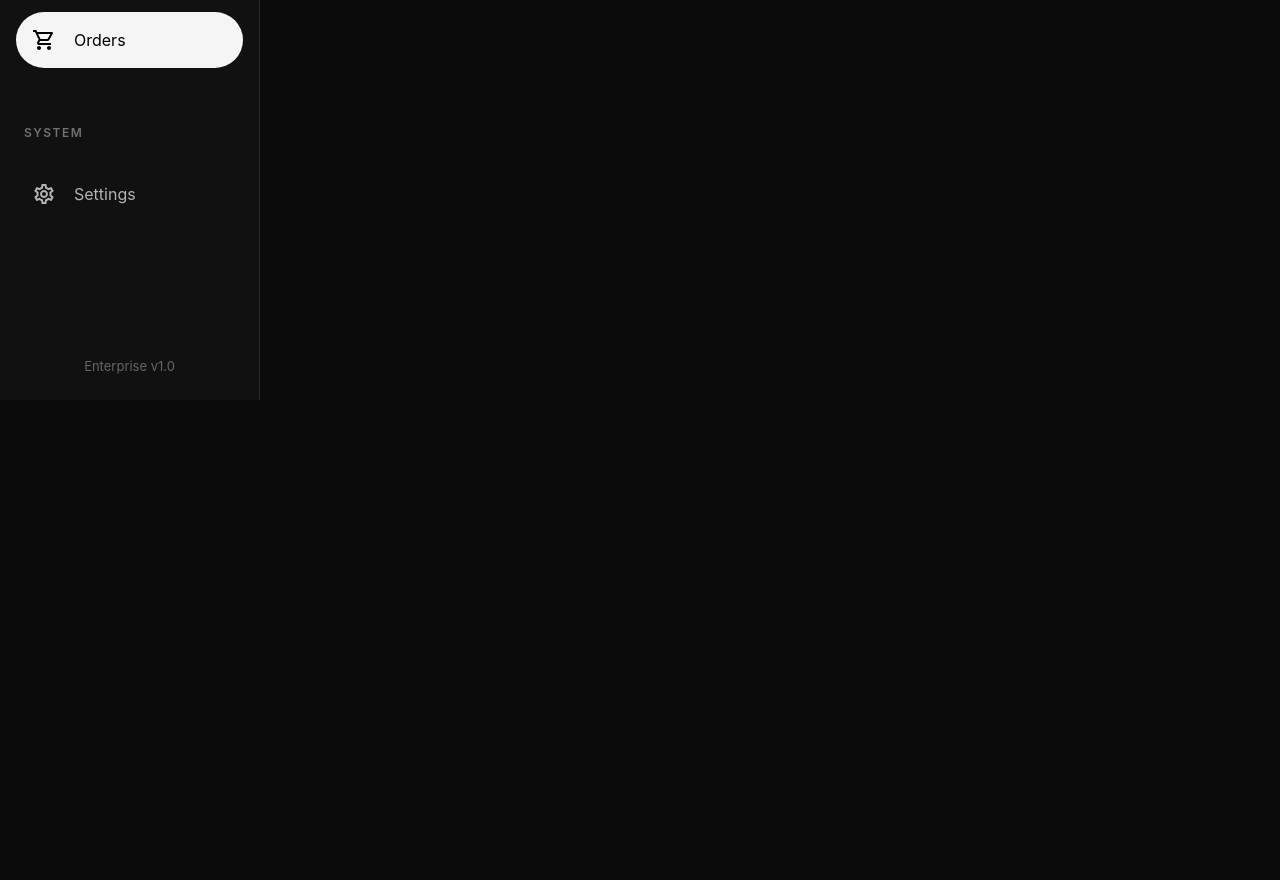
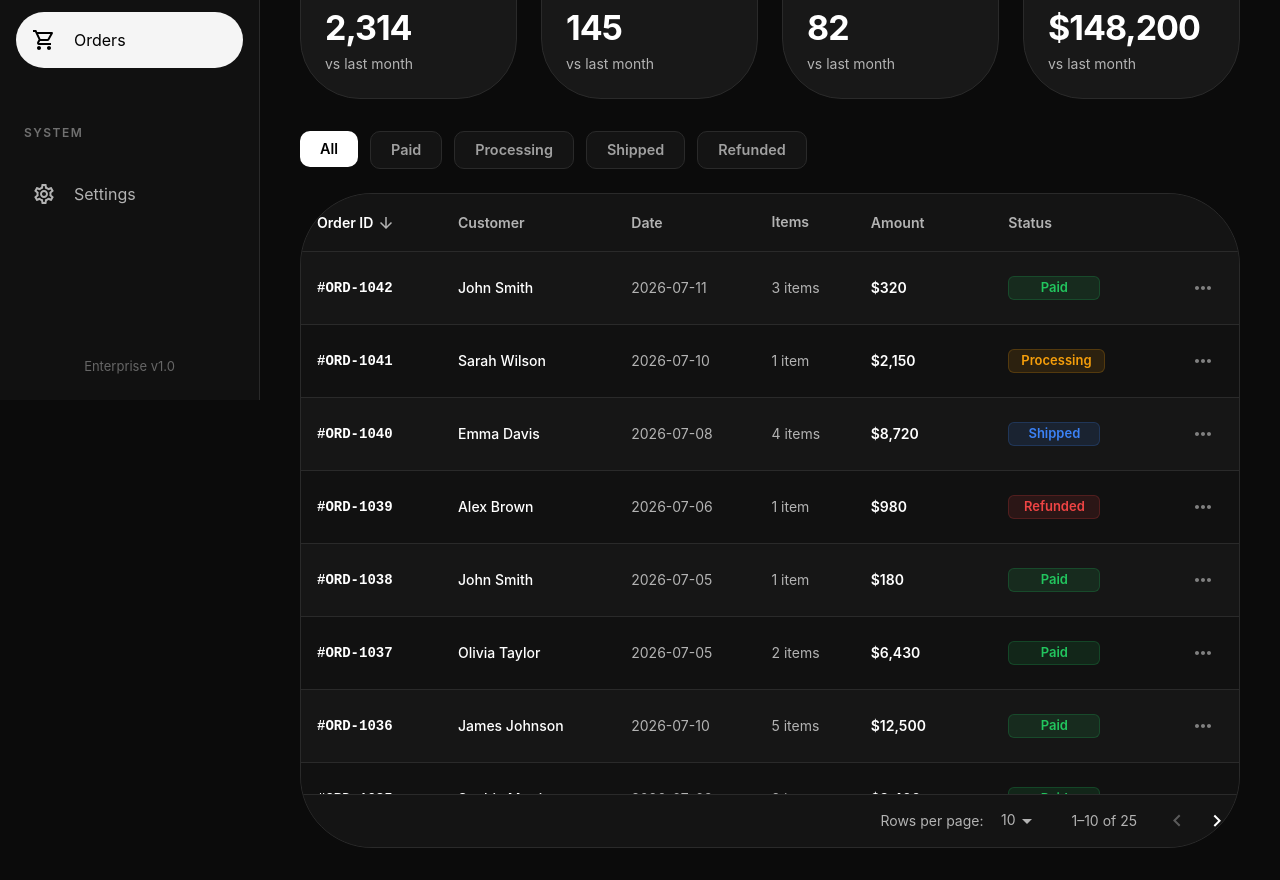
Before and after one commit to sourodeepsaha2/enterprise-dashboard, a React (Vite) app: page /orders in a window 1280 px wide. Shown: the part 400-1280 px from the top of the page. Before the commit the page ends 800 px from the top, so only its background shows below. Built offline with nearby package versions, Linux system fonts and the light colour scheme.

Commit message:
feat: orchestrate orders page state and routing

```diff
--- a/src/pages/Orders/Orders.jsx
+++ b/src/pages/Orders/Orders.jsx
@@ -1,12 +1,154 @@
+import { useState, useMemo } from "react";
+
 import MainLayout from "../../components/layout/MainLayout";
-import { Typography } from "@mui/material";
+import SectionCard from "../../components/ui/SectionCard";
+
+import OrdersHeader from "./OrdersHeader";
+import OrdersStats from "./OrdersStats";
+import OrdersFilters from "./OrdersFilters";
+import OrdersTable from "./OrdersTable";
+import OrderDrawer from "./OrderDrawer";
+
+import ordersData from "../../data/ordersData";
 
 const Orders = () => {
+  const [ordersList, setOrdersList] = useState(ordersData);
+  const [searchQuery, setSearchQuery] = useState("");
+  const [selectedFilter, setSelectedFilter] = useState("All");
+  const [sortField, setSortField] = useState("id");
+  const [sortOrder, setSortOrder] = useState("desc");
+  const [page, setPage] = useState(0);
+  const [rowsPerPage, setRowsPerPage] = useState(10);
+  const [selectedOrderId, setSelectedOrderId] = useState(null);
+  const [drawerOpen, setDrawerOpen] = useState(false);
+
+  const handleSearchChange = (query) => {
+    setSearchQuery(query);
+    setPage(0);
+  };
+
+  const handleFilterChange = (filter) => {
+    setSelectedFilter(filter);
+    setPage(0);
+  };
+
+  const handleSort = (field) => {
+    const isAsc = sortField === field && sortOrder === "asc";
+    setSortOrder(isAsc ? "desc" : "asc");
+    setSortField(field);
+  };
+
+  const handleOrderClick = (order) => {
+    setSelectedOrderId(order.id);
+    setDrawerOpen(true);
+  };
+
+  const handleCloseDrawer = () => {
+    setDrawerOpen(false);
+  };
+
+  const handleUpdateOrder = (updatedOrder) => {
+    setOrdersList((prevList) =>
+      prevList.map((o) => (o.id === updatedOrder.id ? updatedOrder : o))
+    );
+  };
+
+  const selectedOrder = useMemo(() => {
+    return ordersList.find((o) => o.id === selectedOrderId) || null;
+  }, [ordersList, selectedOrderId]);
+
+  const handlePageChange = (event, newPage) => {
+    setPage(newPage);
+  };
+
+  const handleRowsPerPageChange = (event) => {
+    setRowsPerPage(parseInt(event.target.value, 10));
+    setPage(0);
+  };
+
+  const filteredAndSortedOrders = useMemo(() => {
+    let result = [...ordersList];
+
+    // 1. Status Filter
+    if (selectedFilter !== "All") {
+      result = result.filter(
+        (o) => o.status.toLowerCase() === selectedFilter.toLowerCase()
+      );
+    }
+
+    // 2. Search Query (ID, Customer Name)
+    if (searchQuery.trim()) {
+      const query = searchQuery.toLowerCase();
+      result = result.filter(
+        (o) =>
+          o.id.toLowerCase().includes(query) ||
+          o.customerName.toLowerCase().includes(query) ||
+          o.customerEmail.toLowerCase().includes(query)
+      );
+    }
+
+    // 3. Sorting
+    result.sort((a, b) => {
+      let aVal = a[sortField];
+      let bVal = b[sortField];
+
+      if (typeof aVal === "string") {
+        return sortOrder === "asc"
+          ? aVal.localeCompare(bVal)
+          : bVal.localeCompare(aVal);
+      }
+
+      if (typeof aVal === "number") {
+        return sortOrder === "asc" ? aVal - bVal : bVal - aVal;
+      }
+
+      return 0;
+    });
+
+    return result;
+  }, [ordersList, selectedFilter, searchQuery, sortField, sortOrder]);
+
+  const visibleOrders = useMemo(() => {
+    const startIndex = page * rowsPerPage;
+    return filteredAndSortedOrders.slice(startIndex, startIndex + rowsPerPage);
+  }, [filteredAndSortedOrders, page, rowsPerPage]);
+
   return (
     <MainLayout>
-      <Typography variant="h3">
-        Orders
-      </Typography>
+      <OrdersHeader searchQuery={searchQuery} onSearchChange={handleSearchChange} />
+
+      <OrdersStats />
+
+      <OrdersFilters selectedFilter={selectedFilter} onFilterChange={handleFilterChange} />
+
+      <SectionCard
+        sx={{
+          p: 0,
+          overflow: "hidden",
+          minHeight: 450,
+          bgcolor: "#181818",
+        }}
+      >
+        <OrdersTable
+          orders={visibleOrders}
+          sortField={sortField}
+          sortOrder={sortOrder}
+          onSort={handleSort}
+          onOrderClick={handleOrderClick}
+          page={page}
+          rowsPerPage={rowsPerPage}
+          onPageChange={handlePageChange}
+          onRowsPerPageChange={handleRowsPerPageChange}
+          totalCount={filteredAndSortedOrders.length}
+        />
+      </SectionCard>
+
+      <OrderDrawer
+        open={drawerOpen}
+        onClose={handleCloseDrawer}
+        order={selectedOrder}
+        onUpdateOrder={handleUpdateOrder}
+      />
     </MainLayout>
   );
 };
```
